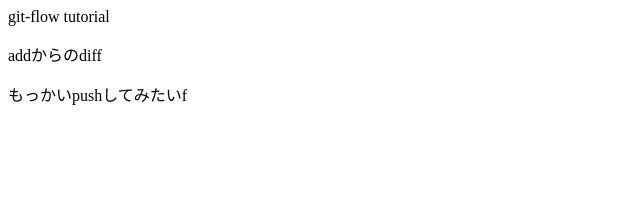
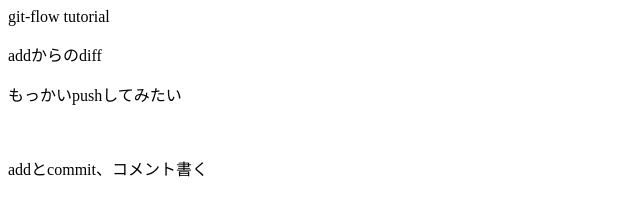
Before and after one commit to kyosuke-sat0/git-flow_tutorial, a plain HTML site: page index.html in a window 1280 px wide. Shown: the whole page, without its empty margins (0-640 px from the left). Drawn offline with Linux system fonts and the light colour scheme.

Commit message:
index.htmlの3,4行目を変更

```diff
--- a/index.html
+++ b/index.html
@@ -1,3 +1,4 @@
 <p>git-flow tutorial</p>
 <p>addからのdiff</p>
-<p>もっかいpushしてみたいf</p>
+<p>もっかいpushしてみたい</p>
+<p>addとcommit、コメント書く</p>
```
